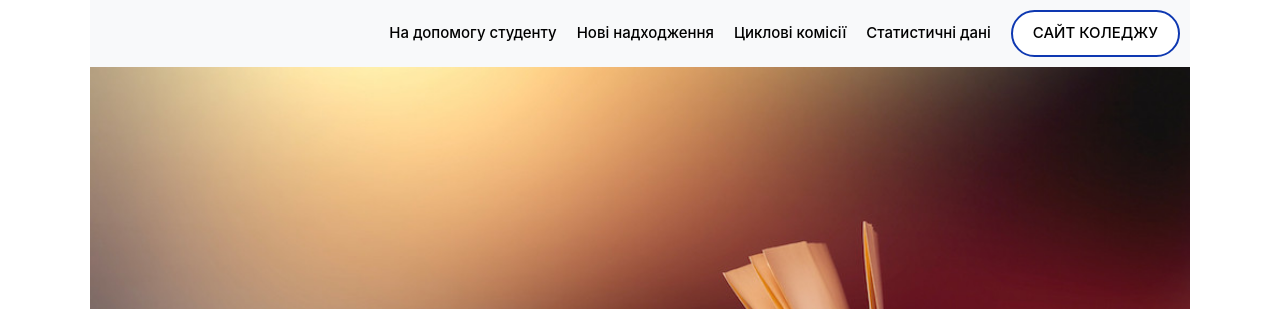
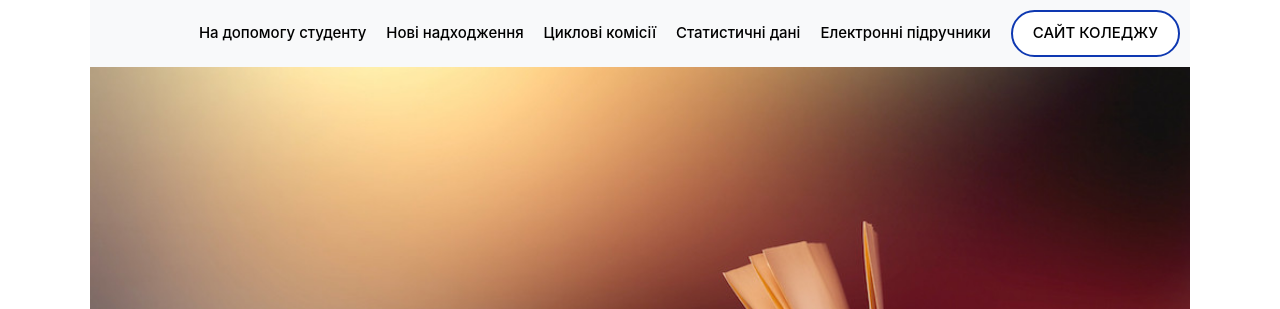
Before and after one commit to library-myhiya/library-mkmnau, a plain HTML site: page index.html in a window 1280 px wide. Shown: the top 309 px of the page. Drawn offline with nearby package versions, Linux system fonts and the light colour scheme.

Commit message:
Update index.html

```diff
--- a/index.html
+++ b/index.html
@@ -20,6 +20,7 @@
                     <a href="novi.html">Нові надходження</a>
                     <a href="cyklovi.html">Циклові комісії</a>
                     <a href="stat.html">Статистичні дані</a>
+                    <a href="el.html">Електронні підручники</a>
                     <a href="http://mkmnau.in.ua" class="button nav-button">Сайт коледжу</a>
                 </div>
                 <a href="javascript:void(0);" class="icon" onclick="showBurgerMenu()">
```
